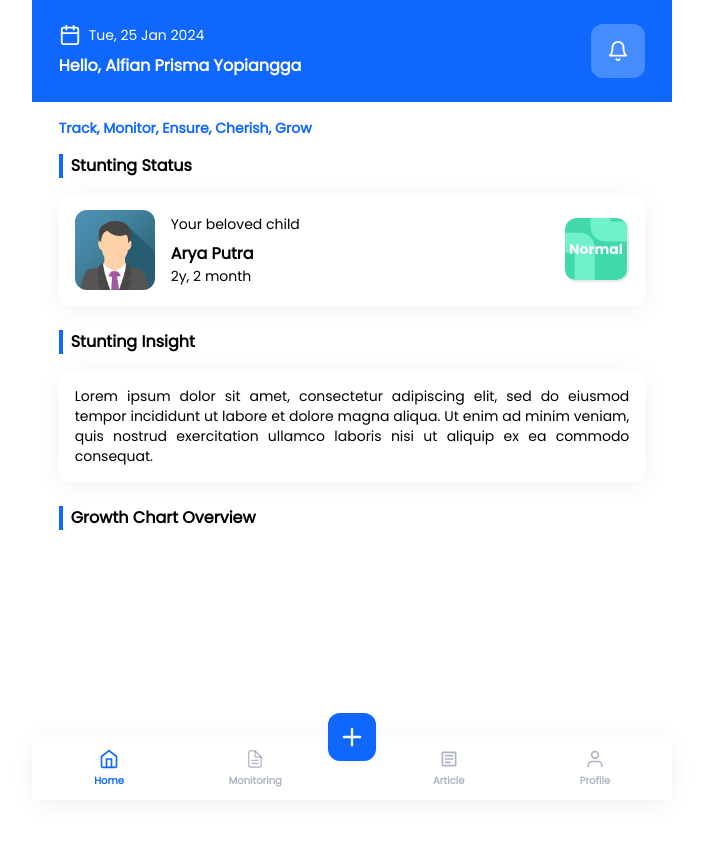
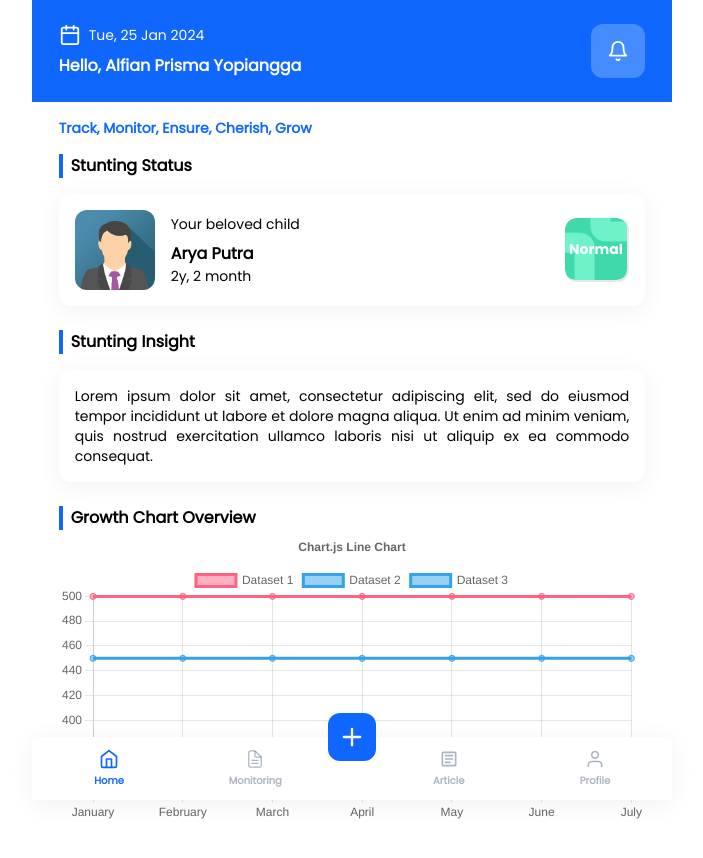
Before and after one commit to yopiangga/stuntsync-user, a React (Create React App) app: page / in a window 1280 px wide. Both pictures are taken after a click on the button "Masuk". Shown: the top 858 px of the page, without its empty margins (288-991 px from the left). Before the commit the page ends 800 px from the top, so only its background shows below. Built offline with nearby package versions, Linux system fonts and the light colour scheme.

Commit message:
Line Chart

```diff
--- a/package.json
+++ b/package.json
@@ -7,7 +7,10 @@
     "@testing-library/react": "^13.4.0",
     "@testing-library/user-event": "^13.5.0",
     "axios": "^1.6.5",
+    "chart.js": "^4.4.1",
+    "faker": "^6.6.6",
     "react": "^18.2.0",
+    "react-chartjs-2": "^5.2.0",
     "react-dom": "^18.2.0",
     "react-hot-toast": "^2.4.1",
     "react-icons": "^5.0.1",
--- /dev/null
+++ b/src/components/chart/line-chart.js
@@ -0,0 +1,65 @@
+import React from "react";
+import {
+  Chart as ChartJS,
+  CategoryScale,
+  LinearScale,
+  PointElement,
+  LineElement,
+  Title,
+  Tooltip,
+  Legend,
+} from "chart.js";
+import { Line } from "react-chartjs-2";
+
+ChartJS.register(
+  CategoryScale,
+  LinearScale,
+  PointElement,
+  LineElement,
+  Title,
+  Tooltip,
+  Legend
+);
+
+export const options = {
+  responsive: true,
+  plugins: {
+    legend: {
+      position: "top",
+    },
+    title: {
+      display: true,
+      text: "Chart.js Line Chart",
+    },
+  },
+};
+
+const labels = ["January", "February", "March", "April", "May", "June", "July"];
+
+export const data = {
+  labels,
+  datasets: [
+    {
+      label: "Dataset 1",
+      data: labels.map(() => 500),
+      borderColor: "rgb(255, 99, 132)",
+      backgroundColor: "rgba(255, 99, 132, 0.5)",
+    },
+    {
+      label: "Dataset 2",
+      data: labels.map(() => 450),
+      borderColor: "rgb(53, 162, 235)",
+      backgroundColor: "rgba(53, 162, 235, 0.5)",
+    },
+    {
+      label: "Dataset 3",
+      data: labels.map(() => 350),
+      borderColor: "rgb(53, 162, 235)",
+      backgroundColor: "rgba(53, 162, 235, 0.5)",
+    },
+  ],
+};
+
+export function LineChartComponent() {
+  return <Line options={options} data={data} />;
+}
--- a/src/pages/dashboard/index.js
+++ b/src/pages/dashboard/index.js
@@ -1,3 +1,4 @@
+import { LineChartComponent } from "src/components/chart/line-chart";
 import { HeaderSection } from "src/components/header/header-section";
 import { NavbarComponent } from "src/components/navbar";
 import { BottomNavbarComponent } from "src/components/navbar/BottomNavbarComponent";
@@ -42,7 +43,15 @@
         <div className="mt-6">
           <HeaderSection label="Growth Chart Overview" />
         </div>
+
+        <div>
+          <LineChartComponent />
+        </div>
       </div>
+
+      <br />
+      <br />
+      <br />
 
       <div className="fixed bottom-0 w-full">
         <BottomNavbarComponent />
--- a/src/pages/monitoring/index.js
+++ b/src/pages/monitoring/index.js
@@ -4,6 +4,7 @@
 import { HeaderSection } from "src/components/header/header-section";
 import { BottomNavbarComponent } from "src/components/navbar/BottomNavbarComponent";
 import { FiCheck } from "react-icons/fi";
+import { LineChartComponent } from "src/components/chart/line-chart";
 
 export function MonitoringPage() {
   return (
@@ -41,6 +42,10 @@
 
         <div className="mt-6">
           <HeaderSection label="Growth Chart Overview" />
+        </div>
+
+        <div className="mt-0">
+          <LineChartComponent />
         </div>
 
         <div className="mt-6">
```
Also changed, not shown: 1 other file (tests, documents, lock files or other folders).
